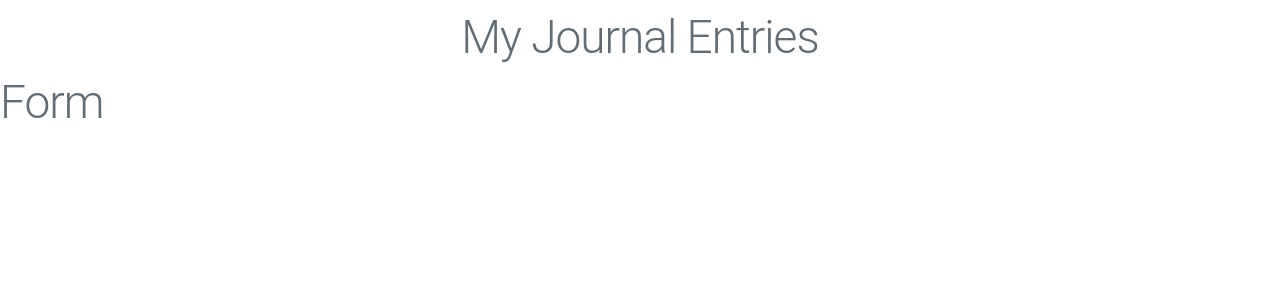
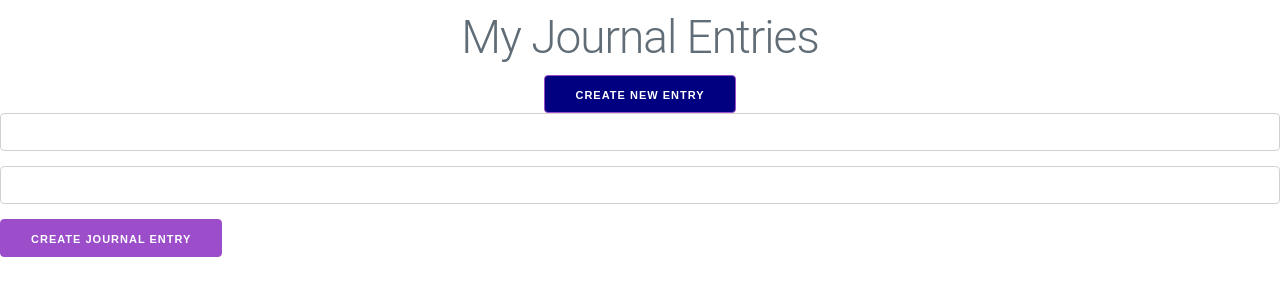
Before and after one commit to fawzian/journal-frontend, a React (Create React App) app: page /new in a window 1280 px wide. Shown: the top 300 px of the page. Built offline with nearby package versions, Linux system fonts and the light colour scheme; no server answers.

Commit message:
setting up the form structure and the create entry functionality --- so creating a new journal entry works

```diff
--- a/src/App.js
+++ b/src/App.js
@@ -8,7 +8,7 @@ import React, { useState, useEffect } from "react";
 
 
 // import components from react router
-import { Route, Switch } from "react-router-dom";
+import { Route, Switch, Link } from "react-router-dom";
 
 function App() {
 
@@ -21,6 +21,12 @@ function App() {
     margin: "10px",
   };
 
+  const button = {
+    backgroundColor: "navy",
+    display: "block",
+    margin: "auto",
+  };
+
   ///////////////
   // State & Other Variables
   ///////////////
@@ -31,6 +37,11 @@ function App() {
   // State to Hold The List of Posts
   const [entry, setEntry] = useState([]);
 
+  // null entry object
+  const nullEntry = {
+    title: "",
+    body: "",
+  };
 
   //////////////
   // Functions
@@ -43,6 +54,21 @@ const getEntries = async () => {
   const data = await response.json();
   setEntry(data)
 };
+
+// function that adds an
+
+const addEntries = async (newEntry) => {
+  const response = await fetch(url, {
+    method: "post",
+    headers: {
+      "Content-Type": "application/json",
+    },
+    body: JSON.stringify(newEntry)
+  });
+  // updated list of entries
+  getEntries();
+}
+
 
   //////////////
   // useEffects
@@ -60,6 +86,7 @@ const getEntries = async () => {
   return (
     <div className="App">
       <h1 style={h1}>My Journal Entries</h1>
+      <Link to="/new"><button style={button}>Create New Entry</button></Link>
       <Switch>
         <Route
         exact
@@ -72,7 +99,12 @@ const getEntries = async () => {
        />
        <Route
         path="/new"
-        render={(routerProps) => <Form {...routerProps} /> }
+        render={(routerProps) => (<Form
+          {...routerProps}
+          initialEntry={nullEntry}
+          handleSubmit={addEntries}
+          buttonLabel="create journal entry"
+          /> )}
        />
        <Route
         path="/edit"
--- a/src/pages/Form.js
+++ b/src/pages/Form.js
@@ -1,7 +1,40 @@
-import React from "react";
+import React, { useState} from "react";
 
-const Form = (props) => {
-    return <h1>Form</h1>
+
+const Form = ({ initialEntry, handleSubmit, buttonLabel, history}) => {
+    // form data state
+    const [formData, setFormData] = useState(initialEntry);
+
+    // functions
+    const handleChange = (event) => {
+        setFormData({ ...formData, [event.target.name]: event.target.value });
+      };
+
+    const handleSubmission = (event) => {
+        // prevent refresh
+        event.preventDefault();
+        // pass form data to handleSubmit prop function
+        handleSubmit(formData);
+        history.push("/");
+    };
+
+    return (
+        <form onSubmit={handleSubmission}>
+            <input
+            type="text"
+            onChange={handleChange}
+            value={formData.title}
+            name="title"
+            />
+            <input
+            type="text"
+            onChange={handleChange}
+            value={formData.body}
+            name="body"
+            />
+            <input type="submit" value={buttonLabel}/>
+        </form>
+    );
 };
 
 export default Form;
```
